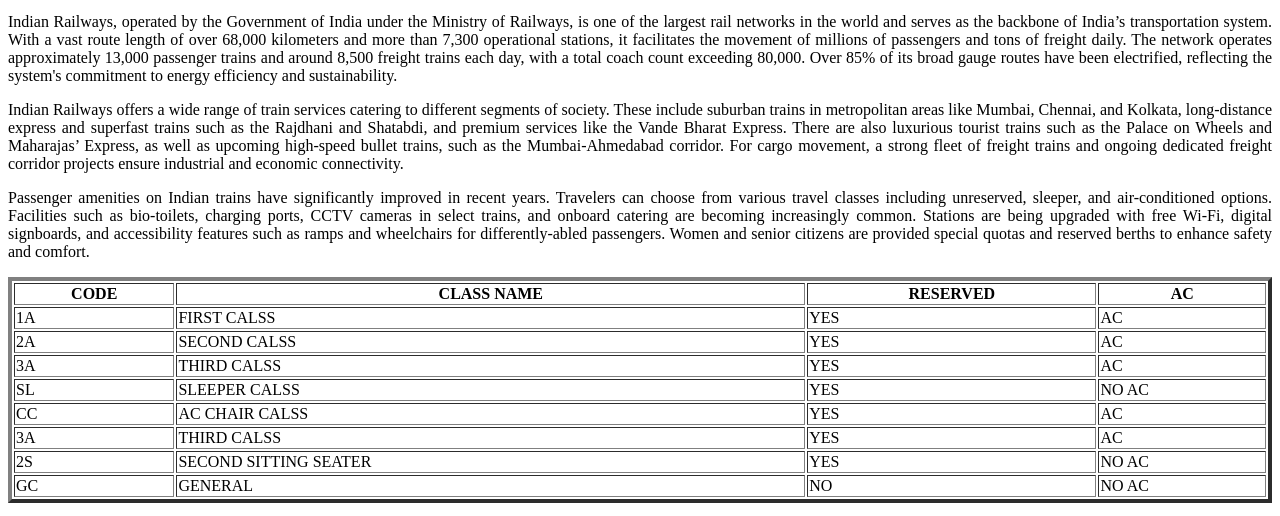
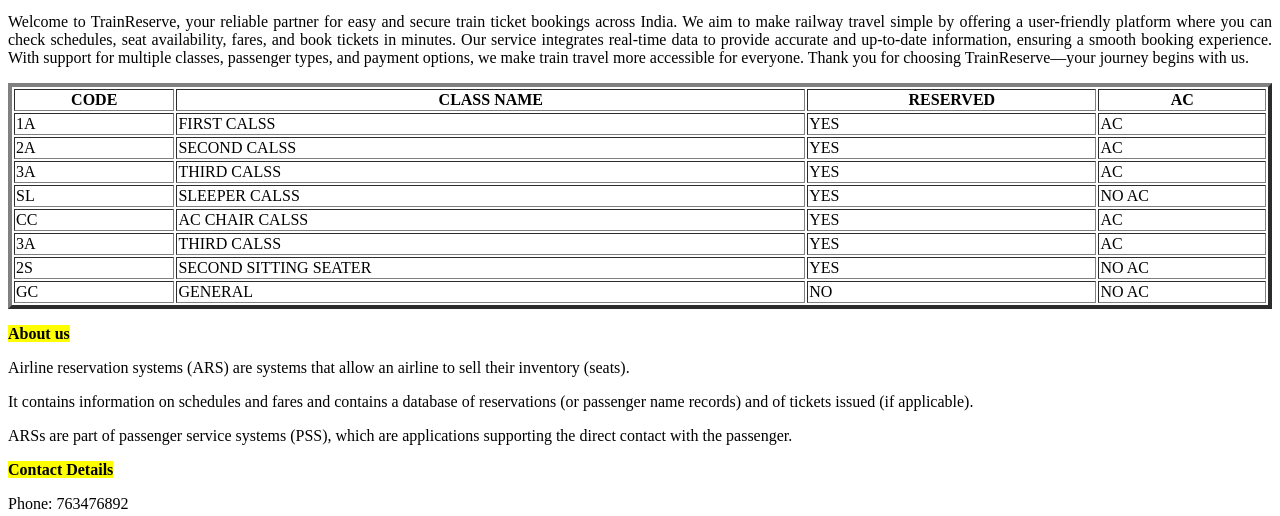
Before and after one commit to gold-abi/html-practice-1, a plain HTML site: page index.html in a window 1280 px wide. Shown: the part 498-1014 px from the top of the page. Drawn offline with Linux system fonts and the light colour scheme.

Commit message:
Update index.html

```diff
--- a/index.html
+++ b/index.html
@@ -17,11 +17,12 @@
 </p>
 <img src="http://s3.india.com/travel/wp-content/uploads/2016/06/WDM-3D_class_Locomotive_of_Indian_Railway.jpg" alt="train image" width=500px>
 
-<p style="text-align: justify;">Indian Railways, operated by the Government of India under the Ministry of Railways, is one of the largest rail networks in the world and serves as the backbone of India’s transportation system. With a vast route length of over 68,000 kilometers and more than 7,300 operational stations, it facilitates the movement of millions of passengers and tons of freight daily. The network operates approximately 13,000 passenger trains and around 8,500 freight trains each day, with a total coach count exceeding 80,000. Over 85% of its broad gauge routes have been electrified, reflecting the system's commitment to energy efficiency and sustainability.</p>
+<p style="text-align: justify;">Welcome to TrainReserve, your reliable partner for easy and secure train ticket bookings across India. We aim to make railway travel simple by offering a user-friendly platform where you can check schedules, seat availability, fares, and book tickets in minutes.
 
-<p style="text-align: justify;">Indian Railways offers a wide range of train services catering to different segments of society. These include suburban trains in metropolitan areas like Mumbai, Chennai, and Kolkata, long-distance express and superfast trains such as the Rajdhani and Shatabdi, and premium services like the Vande Bharat Express. There are also luxurious tourist trains such as the Palace on Wheels and Maharajas’ Express, as well as upcoming high-speed bullet trains, such as the Mumbai-Ahmedabad corridor. For cargo movement, a strong fleet of freight trains and ongoing dedicated freight corridor projects ensure industrial and economic connectivity.</p>
+Our service integrates real-time data to provide accurate and up-to-date information, ensuring a smooth booking experience. With support for multiple classes, passenger types, and payment options, we make train travel more accessible for everyone.
 
-<p style="text-align: justify;">Passenger amenities on Indian trains have significantly improved in recent years. Travelers can choose from various travel classes including unreserved, sleeper, and air-conditioned options. Facilities such as bio-toilets, charging ports, CCTV cameras in select trains, and onboard catering are becoming increasingly common. Stations are being upgraded with free Wi-Fi, digital signboards, and accessibility features such as ramps and wheelchairs for differently-abled passengers. Women and senior citizens are provided special quotas and reserved berths to enhance safety and comfort.</p>
+Thank you for choosing TrainReserve—your journey begins with us.</p>
+
 
 <p>
 </p>
```
